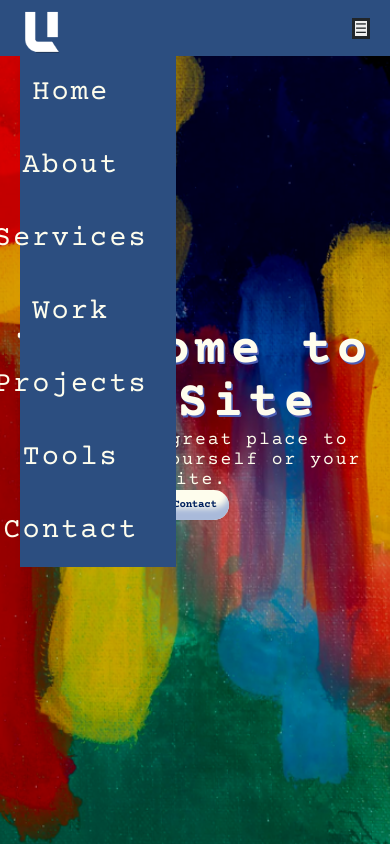
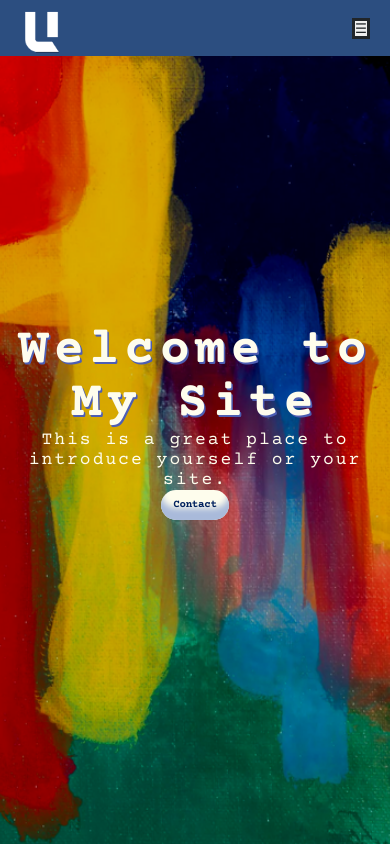
Before and after one commit to uroojsaad/Portfolio, a plain HTML site: page index.html in a window 390 px wide. Drawn offline with nearby package versions, Linux system fonts and the light colour scheme.

Commit message:
update css line 247

```diff
--- a/style.css
+++ b/style.css
@@ -247,7 +247,7 @@ Media Queries Section
   .navbar-nav {
     position: fixed;
     top: 56px;
-    /* right: -100%; */
+    right: -100%;
     flex-direction: column;
     background-color: #2c4e80;
     /* height: 100vh; */
```
